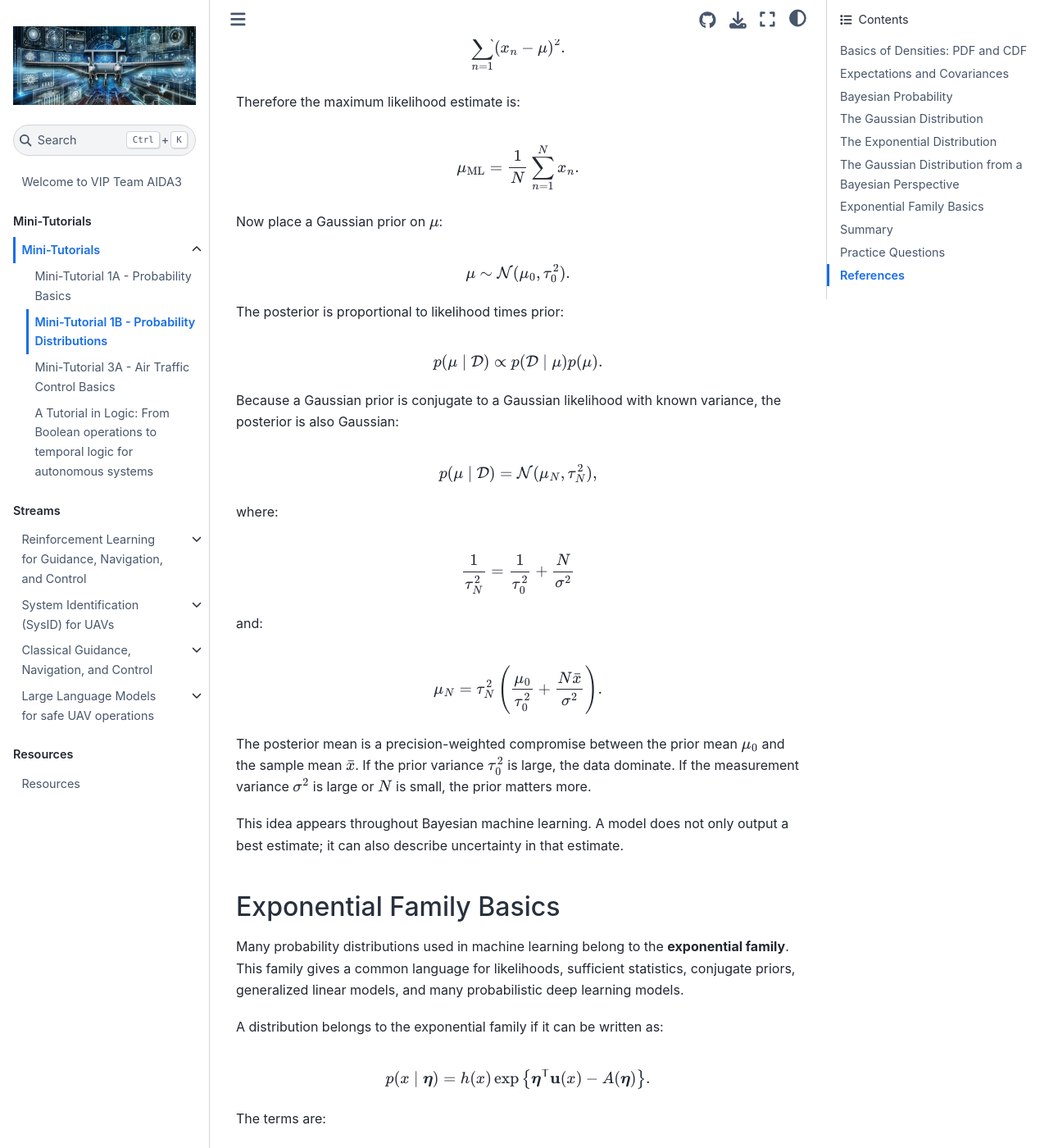
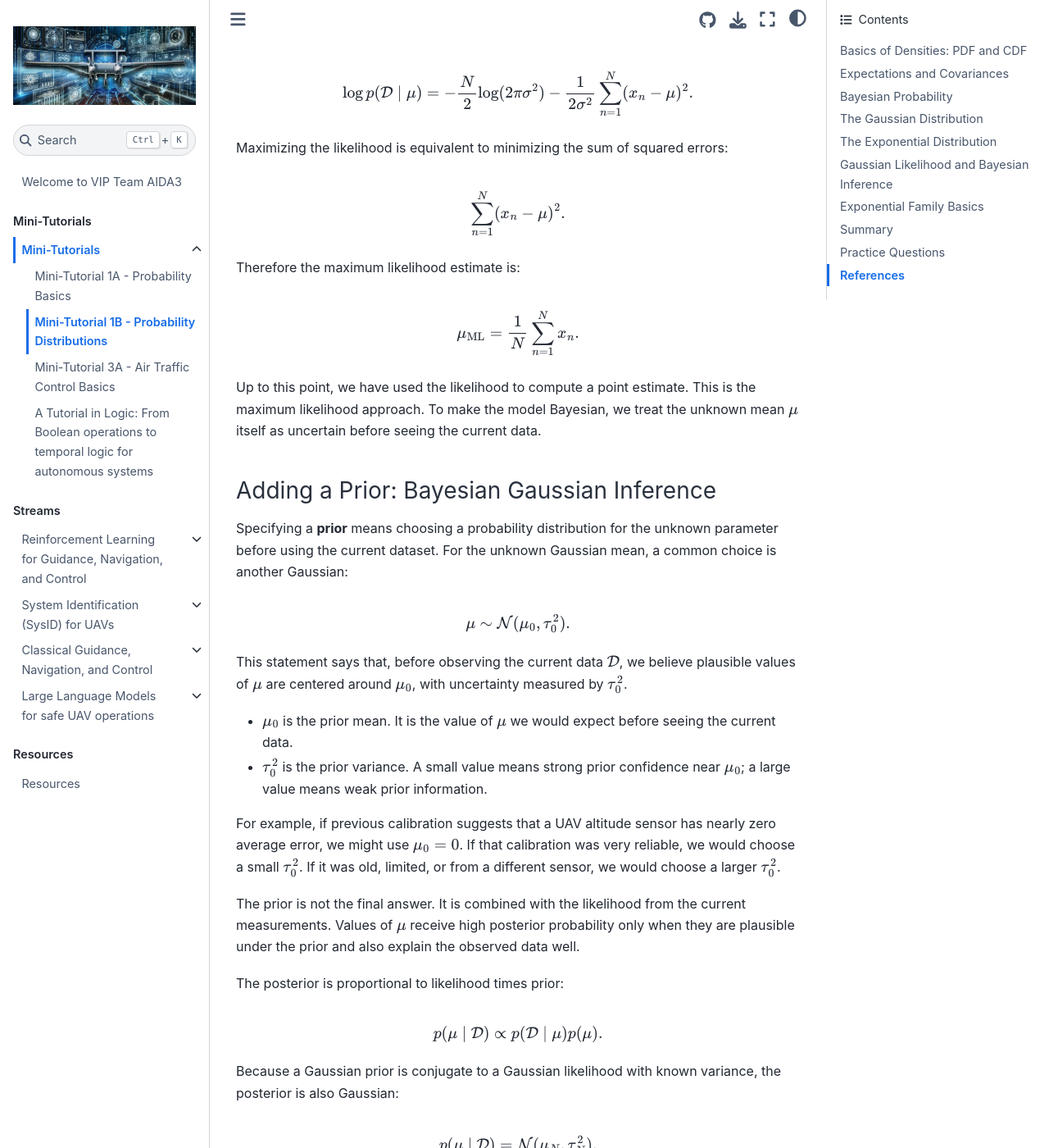
Before and after one commit to VIP-Team-AIDA3/VIP-Team-AIDA3.github.io, a Jupyter Book: the page built from mini-tutorials/lecture01b.md, in a window 1280 px wide and 1400 px high, scrolled down 8730 px. Shown: the whole window at 82% size. Built offline with Jupyter Book 1.0.4 settings and Sphinx 7.4.7 and the Sphinx Book theme 1.1.4, drawn with Linux system fonts in a browser that asks for light colours; some of the changed text lies outside the part shown.

Commit message:
Add questions and commented solutions to tutorial 1b

```diff
--- a/mini-tutorials/lecture01b.md
+++ b/mini-tutorials/lecture01b.md
@@ -284,9 +284,11 @@
 
 So this model predicts about a 45.1% chance of a dropout within 3 minutes.
 
-## The Gaussian Distribution from a Bayesian Perspective
+## Gaussian Likelihood and Bayesian Inference
 
-In frequentist parameter estimation, the parameters of a Gaussian distribution are often treated as fixed unknown constants. In Bayesian inference, the parameters are uncertain quantities with probability distributions.
+The Gaussian distribution is useful both for point estimation and for Bayesian inference. The likelihood function appears in both approaches. The difference is that maximum likelihood estimation uses the likelihood to choose a single best parameter value, while Bayesian inference combines the likelihood with a prior to obtain a full posterior distribution over the parameter.
+
+### The Gaussian Likelihood
 
 Suppose altitude measurement errors are modeled as independent Gaussian observations:
 
@@ -310,6 +312,8 @@
 
 *Fig. 3. For Gaussian data with known variance, the likelihood as a function of the mean is maximized at the sample mean.*
 
+### Maximum Likelihood Estimate
+
 Taking the logarithm gives:
 
 $$
@@ -332,11 +336,24 @@
 \mu_{\mathrm{ML}}=\frac{1}{N}\sum_{n=1}^{N}x_n.
 $$
 
-Now place a Gaussian prior on $\mu$:
+Up to this point, we have used the likelihood to compute a point estimate. This is the maximum likelihood approach. To make the model Bayesian, we treat the unknown mean $\mu$ itself as uncertain before seeing the current data.
+
+### Adding a Prior: Bayesian Gaussian Inference
+
+Specifying a **prior** means choosing a probability distribution for the unknown parameter before using the current dataset. For the unknown Gaussian mean, a common choice is another Gaussian:
 
 $$
 \mu\sim\mathcal{N}(\mu_0,\tau_0^2).
 $$
+
+This statement says that, before observing the current data $\mathcal{D}$, we believe plausible values of $\mu$ are centered around $\mu_0$, with uncertainty measured by $\tau_0^2$.
+
+- $\mu_0$ is the prior mean. It is the value of $\mu$ we would expect before seeing the current data.
+- $\tau_0^2$ is the prior variance. A small value means strong prior confidence near $\mu_0$; a large value means weak prior information.
+
+For example, if previous calibration suggests that a UAV altitude sensor has nearly zero average error, we might use $\mu_0=0$. If that calibration was very reliable, we would choose a small $\tau_0^2$. If it was old, limited, or from a different sensor, we would choose a larger $\tau_0^2$.
+
+The prior is not the final answer. It is combined with the likelihood from the current measurements. Values of $\mu$ receive high posterior probability only when they are plausible under the prior and also explain the observed data well.
 
 The posterior is proportional to likelihood times prior:
 
@@ -478,7 +495,7 @@
 3. Compute $F(1)$.
 4. Compute $P(-1<X\leq 1.5)$ using the CDF.
 
-#### Solution
+<!-- #### Solution
 
 Since the density is uniform on an interval of length 4, the CDF increases linearly from 0 to 1 over $[-2,2]$:
 
@@ -511,7 +528,7 @@
 P(-1<X\leq 1.5)=F(1.5)-F(-1)
 =\frac{3.5}{4}-\frac{1}{4}
 =0.625.
-$$
+$$ -->
 
 ### 2. Exponential Distribution: Time Until Link Dropout
 
@@ -528,7 +545,7 @@
 3. What is the probability that a dropout occurs within 10 minutes?
 4. Given that no dropout has occurred during the first 6 minutes, what is the probability that the UAV goes at least 4 more minutes without a dropout?
 
-#### Solution
+<!-- #### Solution
 
 For an exponential random variable with rate $\lambda=0.15$:
 
@@ -557,6 +574,7 @@
 $$
 
 So, even after 6 dropout-free minutes, the probability of going at least 4 more minutes without a dropout is still about 54.9%.
+-->
 
 ### 3. Gaussian Distribution: Cross-Track Error
 
@@ -571,7 +589,7 @@
 3. Find the interval centered at zero that contains approximately 95% of the cross-track error.
 4. If the safety corridor is $[-2.5,2.5]$ meters, what is the probability that the UAV leaves the corridor?
 
-#### Solution
+<!-- #### Solution
 
 Standardize using:
 
@@ -632,6 +650,7 @@
 $$
 
 So the UAV leaves the corridor with probability about 9.6%.
+-->
 
 ### 4. Bayesian Probability with a Gaussian Model: Sensor Bias
 
@@ -659,7 +678,7 @@
 3. Compute the posterior mean $\mu_N$.
 4. Based on the posterior mean, should the altitude estimate be shifted upward or downward?
 
-#### Solution
+<!-- #### Solution
 
 The sample mean is:
 
@@ -721,6 +740,7 @@
 $$
 
 The posterior estimate of the sensor bias is positive, so the sensor appears to read about $0.831$ meters too high on average. To correct the altitude estimate, subtract this bias from the sensor reading.
+-->
 
 ## References
 
```
